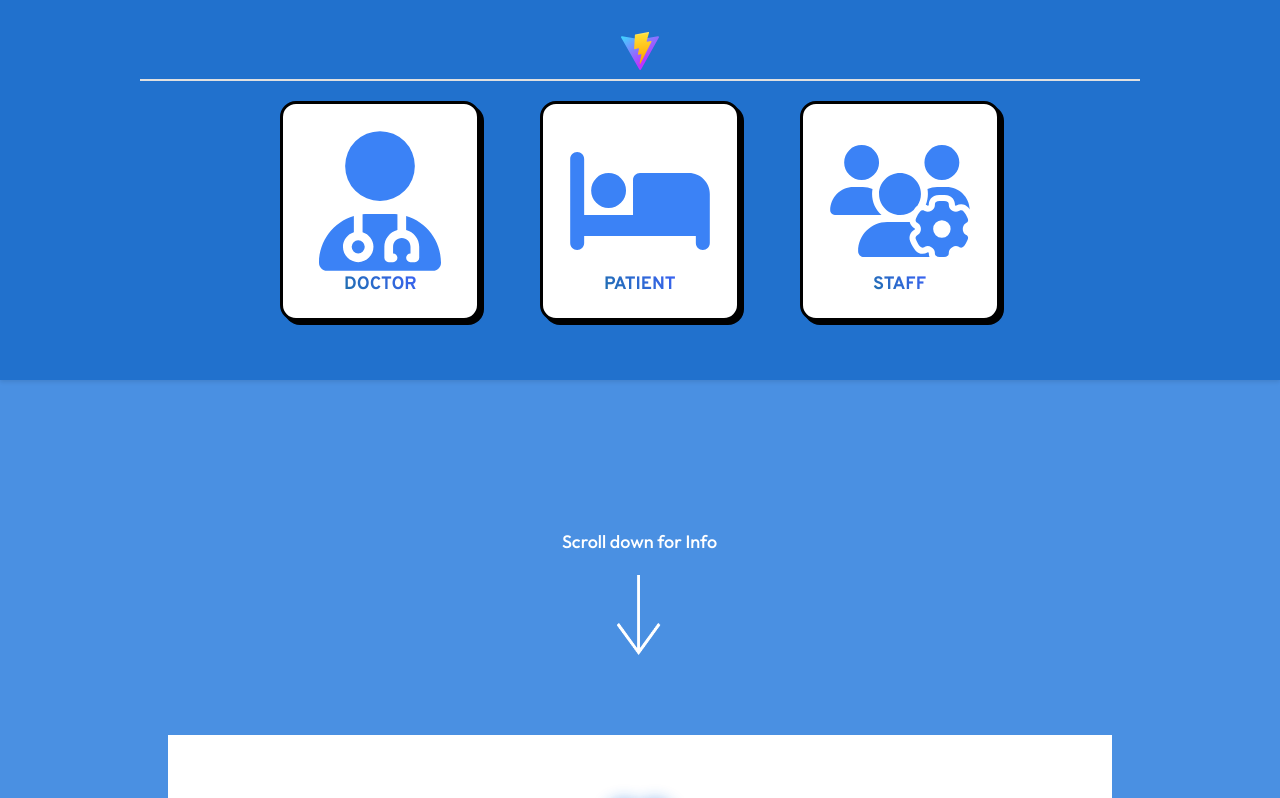
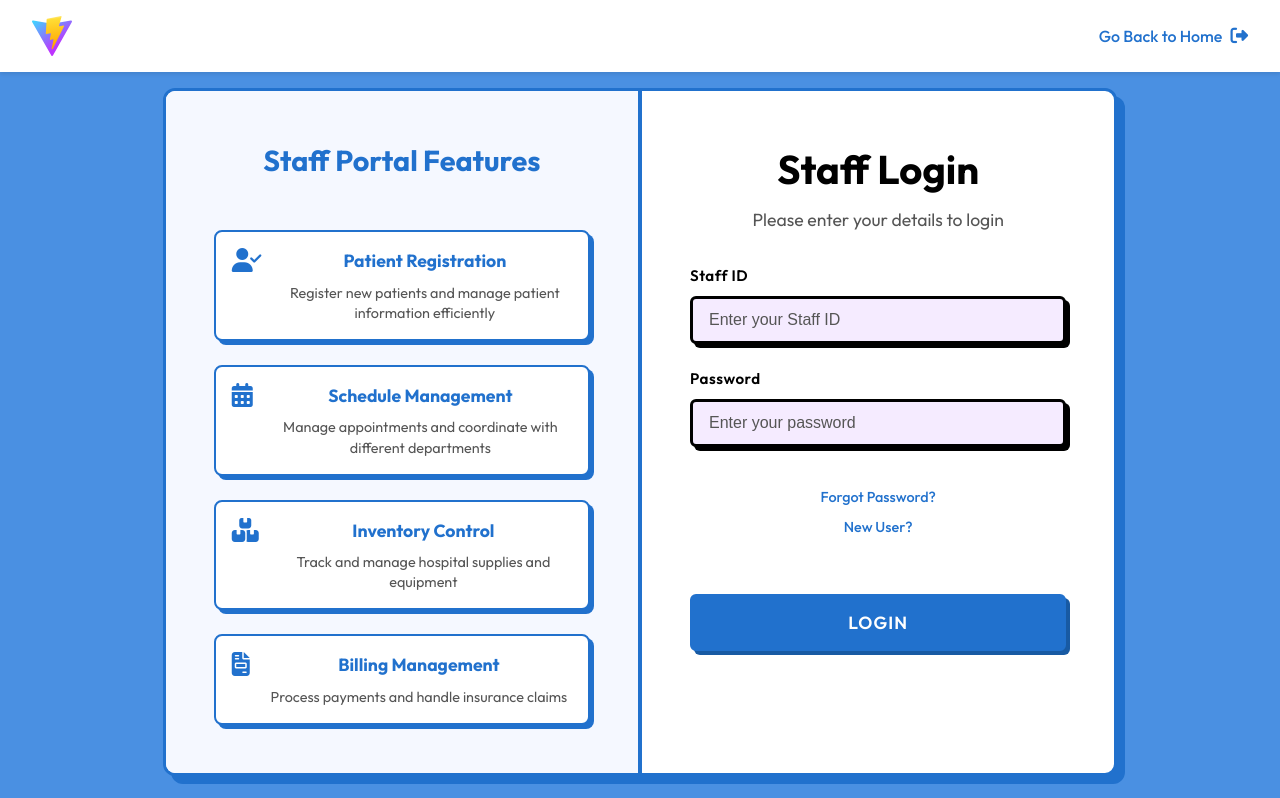
Before and after one commit to umesh-404/HKare, a React (Vite) app: page /staff-login in a window 1280 px wide. Shown: the top 798 px of the page. Built offline with nearby package versions, Linux system fonts and the light colour scheme.

Commit message:
Linked the HomePage with LoginPages

```diff
--- a/src/App.jsx
+++ b/src/App.jsx
@@ -1,17 +1,21 @@
-import { useState } from 'react'
+import { BrowserRouter as Router, Routes, Route } from 'react-router-dom';
 import './App.css'
 import HomePage from './components/home_page/HomePage'
 import DoctorLogin from './components/login_pages/DoctorLogin'
 import PatientLogin from './components/login_pages/PatientLogin'
+import StaffLogin from './components/login_pages/StaffLogin'
 
 function App() {
-  const [count, setCount] = useState(0)
-
   return (
-    <>
-    <HomePage />
-    </>
-  )
+    <Router>
+      <Routes>
+        <Route path="/" element={<HomePage />} />
+        <Route path="/doctor-login" element={<DoctorLogin />} />
+        <Route path="/patient-login" element={<PatientLogin />} />
+        <Route path="/staff-login" element={<StaffLogin />} />
+      </Routes>
+    </Router>
+  );
 }
 
 export default App
--- a/src/components/home_page/HomePage.css
+++ b/src/components/home_page/HomePage.css
@@ -77,7 +77,7 @@ body {
   top: 0;
   left: 0;
   right: 0;
-  background: white;
+  background-color: white !important;
   z-index: 1000;
   height: 35vh;
   min-height: 380px;
@@ -94,9 +94,11 @@ body {
   height: 160px;
   min-height: 160px;
   max-height: 160px;
+  background-color: white !important;
 }
 
 .header-content {
+  background-color: white;
   max-width: 1200px;
   margin: 0 auto;
   padding: 20px;
@@ -794,3 +796,46 @@ body {
         padding: 15px;
     }
 }
+
+/* Add loading overlay styles */
+.redirect-overlay {
+    position: fixed;
+    top: 0;
+    left: 0;
+    width: 100%;
+    height: 100%;
+    background: rgba(255, 255, 255, 0.9);
+    display: flex;
+    flex-direction: column;
+    justify-content: center;
+    align-items: center;
+    z-index: 2000;
+    animation: fadeIn 2.0s ease;
+}
+
+.redirect-overlay p {
+    color: #2171CD;
+    font-size: 1.2rem;
+    margin-top: 20px;
+    font-weight: 500;
+    text-transform: capitalize;
+}
+
+.loading-spinner {
+    width: 50px;
+    height: 50px;
+    border: 4px solid #f3f3f3;
+    border-top: 4px solid #2171CD;
+    border-radius: 50%;
+    animation: spin 1s linear infinite;
+}
+
+@keyframes spin {
+    0% { transform: rotate(0deg); }
+    100% { transform: rotate(360deg); }
+}
+
+@keyframes fadeIn {
+    from { opacity: 0; }
+    to { opacity: 1; }
+}
--- a/src/components/home_page/HomePage.jsx
+++ b/src/components/home_page/HomePage.jsx
@@ -1,10 +1,14 @@
 import React, { useState, useEffect } from "react";
+import { useNavigate } from "react-router-dom";
 import "./HomePage.css";
 
 const HomePage = () => {
+    const navigate = useNavigate();
     const [isScrolled, setIsScrolled] = useState(false);
     const [isLoading, setIsLoading] = useState(true);
     const [selectedCard, setSelectedCard] = useState(null);
+    const [isRedirecting, setIsRedirecting] = useState(false);
+    const [redirectTarget, setRedirectTarget] = useState('');
 
     // Updated cardContent with specific icons for each card
     const cardContent = {
@@ -73,8 +77,39 @@ const HomePage = () => {
         setSelectedCard(title);
     };
 
+    const handleDoctorLogin = () => {
+        setIsRedirecting(true);
+        setRedirectTarget('doctor');
+        setTimeout(() => {
+            navigate('/doctor-login');
+        }, 1500);
+    };
+
+    const handlePatientLogin = () => {
+        setIsRedirecting(true);
+        setRedirectTarget('patient');
+        setTimeout(() => {
+            navigate('/patient-login');
+        }, 1500);
+    };
+
+    const handleStaffLogin = () => {
+        setIsRedirecting(true);
+        setRedirectTarget('staff');
+        setTimeout(() => {
+            navigate('/staff-login');
+        }, 1500);
+    };
+
     return (
         <>
+            {isRedirecting && (
+                <div className="redirect-overlay">
+                    <div className="loading-spinner"></div>
+                    <p>Redirecting to {redirectTarget} login...</p>
+                </div>
+            )}
+
             <div className={`initial-loader ${!isLoading ? 'fade-out' : ''}`}>
                 <img src="vite.svg" alt="Hospital Logo" className="logo" />
             </div>
@@ -84,17 +119,17 @@ const HomePage = () => {
                     <div className="header-content">
                         <img src="vite.svg" alt="Hospital Logo" className="logo" />
                         <div className="login-buttons">
-                            <div className="DOCTOR">
+                            <div className="DOCTOR" onClick={handleDoctorLogin}>
                                 <img src="doctor-image.svg" alt="Doctor" className="card-image" />
                                 <div className="label">DOCTOR</div>
                             </div>
 
-                            <div className="PATIENT">
+                            <div className="PATIENT" onClick={handlePatientLogin}>
                                 <img src="patient-image.svg" alt="Patient" className="card-image" />
                                 <div className="label">PATIENT</div>
                             </div>
 
-                            <div className="STAFF">
+                            <div className="STAFF" onClick={handleStaffLogin}>
                                 <img src="staff-image.svg" alt="Staff" className="card-image" />
                                 <div className="label">STAFF</div>
                             </div>
--- a/src/components/login_pages/DoctorLogin.css
+++ b/src/components/login_pages/DoctorLogin.css
@@ -21,6 +21,7 @@ body {
   align-items: center;
   min-height: 100vh;
   padding: 2rem;
+  padding-top: 80px;
 }
 
 .login-section {
@@ -217,3 +218,64 @@ body {
     border-top: none;
   }
 }
+
+/* Add styles for the links container */
+.form-links {
+    text-align: center;
+    display: flex;
+    flex-direction: column;
+    gap: 0.5rem;
+    margin: 1rem 0;
+}
+
+.form-links a {
+    color: #2171CD;
+    text-decoration: none;
+    font-size: 0.9rem;
+    font-weight: 500;
+    transition: color 0.2s ease-in-out;
+}
+
+.form-links a:hover {
+    color: #4A90E2;
+    text-decoration: underline;
+}
+
+/* Add header styles */
+.login-header {
+    width: 100%;
+    background: white;
+    padding: 1rem 2rem;
+    display: flex;
+    justify-content: space-between;
+    align-items: center;
+    box-shadow: 0 2px 4px rgba(0, 0, 0, 0.1);
+    position: fixed;
+    top: 0;
+    left: 0;
+    z-index: 1000;
+}
+
+.header-logo {
+    height: 40px;
+}
+
+.home-link {
+    color: #2171CD;
+    text-decoration: none;
+    font-weight: 500;
+    font-size: 1rem;
+    transition: color 0.2s ease;
+    display: flex;
+    align-items: center;
+    gap: 0.5rem;
+}
+
+.home-link i {
+    font-size: 1.1rem;
+    transition: transform 0.2s ease;
+}
+
+.home-link:hover i {
+    transform: translateX(3px);
+}
--- a/src/components/login_pages/DoctorLogin.jsx
+++ b/src/components/login_pages/DoctorLogin.jsx
@@ -1,7 +1,24 @@
 import './DoctorLogin.css';
+import { useNavigate } from 'react-router-dom';
 
 const DoctorLogin = () => {
+    const navigate = useNavigate();
+
+    const handleNewUser = (e) => {
+        e.preventDefault();
+        alert("Please contact the administrator to create a new account.");
+    };
+
     return (
+        <>
+            <header className="login-header">
+                <img src="vite.svg" alt="Hospital Logo" className="header-logo" />
+                <a href="#" onClick={() => navigate('/')} className="home-link">
+                    Go Back to Home
+                    <i className="fa-solid fa-right-from-bracket"></i>
+                </a>
+            </header>
+
             <div className="login-container">
                 <div className="login-section">
                     {/* Left Side - Features */}
@@ -68,8 +85,9 @@ const DoctorLogin = () => {
                                 />
                             </div>
 
-            <div className="forgot-password">
+                            <div className="form-links">
                                 <a href="/forgot-password">Forgot Password?</a>
+                                <a href="#" onClick={handleNewUser}>New User?</a>
                             </div>
 
                             <button type="submit" className="login-button">LOGIN</button>
@@ -77,6 +95,7 @@ const DoctorLogin = () => {
                     </div>
                 </div>
             </div>
+        </>
     );
 };
 
--- a/src/components/login_pages/PatientLogin.css
+++ b/src/components/login_pages/PatientLogin.css
@@ -216,3 +216,25 @@ body {
     border-top: none;
   }
 }
+
+/* Add styles for the links container */
+.form-links {
+    text-align: center;
+    display: flex;
+    flex-direction: column;
+    gap: 0.5rem;
+    margin: 1rem 0;
+}
+
+.form-links a {
+    color: #2171CD;
+    text-decoration: none;
+    font-size: 0.9rem;
+    font-weight: 500;
+    transition: color 0.2s ease-in-out;
+}
+
+.form-links a:hover {
+    color: #4A90E2;
+    text-decoration: underline;
+}
--- a/src/components/login_pages/PatientLogin.jsx
+++ b/src/components/login_pages/PatientLogin.jsx
@@ -1,7 +1,24 @@
 import './PatientLogin.css';
+import { useNavigate } from 'react-router-dom';
 
 const PatientLogin = () => {
+  const navigate = useNavigate();
+
+  const handleNewUser = (e) => {
+    e.preventDefault();
+    alert("Please contact the administrator to create a new account.");
+  };
+
   return (
+    <>
+      <header className="login-header">
+        <img src="vite.svg" alt="Hospital Logo" className="header-logo" />
+        <a href="#" onClick={() => navigate('/')} className="home-link">
+          Go Back to Home
+          <i className="fa-solid fa-right-from-bracket"></i>
+        </a>
+      </header>
+
       <div className="login-container">
         <div className="login-section">
           {/* Left Side - Features */}
@@ -68,8 +85,9 @@ const PatientLogin = () => {
                 />
               </div>
 
-            <div className="forgot-password">
+              <div className="form-links">
                 <a href="/forgot-password">Forgot Password?</a>
+                <a href="#" onClick={handleNewUser}>New User?</a>
               </div>
 
               <button type="submit" className="login-button">LOGIN</button>
@@ -77,6 +95,7 @@ const PatientLogin = () => {
           </div>
         </div>
       </div>
+    </>
   );
 };
 
--- a/src/components/login_pages/StaffLogin.css
+++ b/src/components/login_pages/StaffLogin.css
@@ -217,3 +217,25 @@ body {
     border-top: none;
   }
 }
+
+/* Add styles for the links container */
+.form-links {
+    text-align: center;
+    display: flex;
+    flex-direction: column;
+    gap: 0.5rem;
+    margin: 1rem 0;
+}
+
+.form-links a {
+    color: #2171CD;
+    text-decoration: none;
+    font-size: 0.9rem;
+    font-weight: 500;
+    transition: color 0.2s ease-in-out;
+}
+
+.form-links a:hover {
+    color: #4A90E2;
+    text-decoration: underline;
+}
--- a/src/components/login_pages/StaffLogin.jsx
+++ b/src/components/login_pages/StaffLogin.jsx
@@ -1,7 +1,24 @@
 import './StaffLogin.css';
+import { useNavigate } from 'react-router-dom';
 
 const StaffLogin = () => {
+  const navigate = useNavigate();
+
+  const handleNewUser = (e) => {
+    e.preventDefault();
+    alert("Please contact the administrator to create a new account.");
+  };
+
   return (
+    <>
+      <header className="login-header">
+        <img src="vite.svg" alt="Hospital Logo" className="header-logo" />
+        <a href="#" onClick={() => navigate('/')} className="home-link">
+          Go Back to Home
+          <i className="fa-solid fa-right-from-bracket"></i>
+        </a>
+      </header>
+
       <div className="login-container">
         <div className="login-section">
           {/* Left Side - Features */}
@@ -68,8 +85,9 @@ const StaffLogin = () => {
                 />
               </div>
 
-            <div className="forgot-password">
+              <div className="form-links">
                 <a href="/forgot-password">Forgot Password?</a>
+                <a href="#" onClick={handleNewUser}>New User?</a>
               </div>
 
               <button type="submit" className="login-button">LOGIN</button>
@@ -77,6 +95,7 @@ const StaffLogin = () => {
           </div>
         </div>
       </div>
+    </>
   );
 };
 
```
Lines whose indentation alone changed are shown as unchanged.
